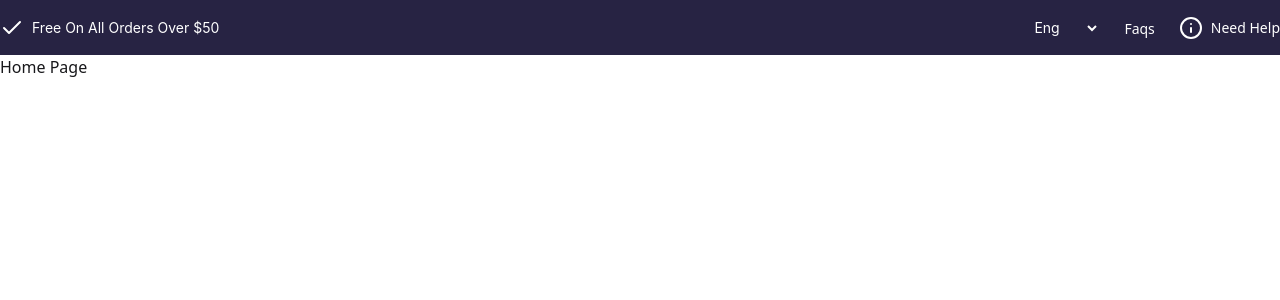
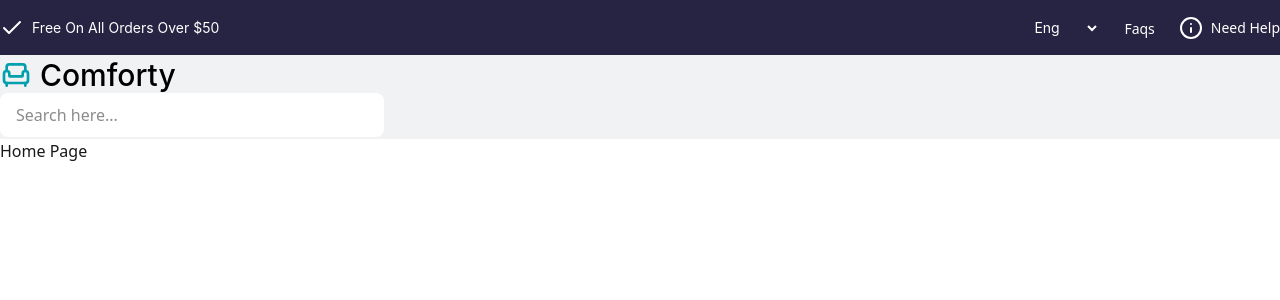
Before and after one commit to bdancost/ecommerce_app, a React (Vite) app: page / in a window 1280 px wide. Shown: the top 300 px of the page. Built offline with nearby package versions, Linux system fonts and the light colour scheme.

Commit message:
Ajustes no Navbar

```diff
--- a/src/Components/Navbar/Navbar.jsx
+++ b/src/Components/Navbar/Navbar.jsx
@@ -33,6 +33,31 @@ const Navbar = () => {
           </div>
         </div>
       </div>
+
+      {/* navbar middle */}
+      <div className="navbar_middle flex items-center justify-center bg-[#f0f2f3] w-full h-[84px]">
+        <div className="lg:container">
+          <div className="logo_wrapper">
+            <Link
+              to="/"
+              className="text-3xl text-black font-inter font-medium capitalize flex items-center gap-2"
+            >
+              {" "}
+              <Armchair size="2rem" color="#029fae" /> Comforty
+            </Link>
+          </div>
+
+          <div className="search_box">
+            <form action="#" className="max-w-96 h-[44px]">
+              <input
+                type="text"
+                placeholder="Search here..."
+                className="w-full h-full  bg-white rounded-lg pl-4"
+              />
+            </form>
+          </div>
+        </div>
+      </div>
     </div>
   );
 };
```
